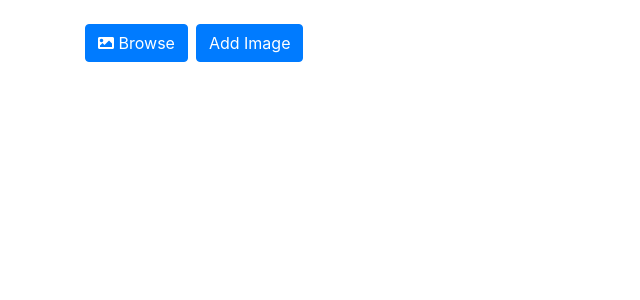
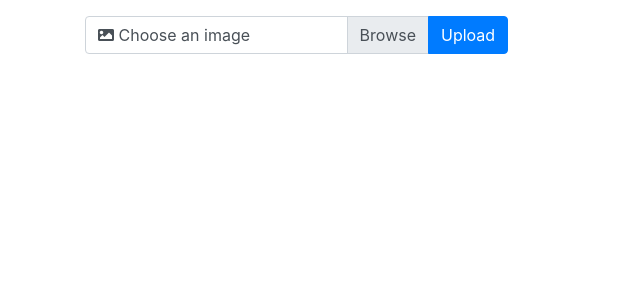
Before and after one commit to lukemcd9/carehome-finder, a Flask app: page /carehome/1/gallery in a window 1280 px wide. Shown: the part 56-356 px from the top of the page, without its empty margins (0-640 px from the left). Run offline with Flask 2, Linux system fonts and the light colour scheme; the visitor is signed in with stand-in values (Sample User, id 1); data comes from the database, SQL or seed files in the repository; some libraries are stand-ins or nearby versions.

Commit message:
chhanged uploading gallery images

```diff
--- a/templates/gallery.html
+++ b/templates/gallery.html
@@ -6,11 +6,17 @@
     <div class="col-md-12">
         <div class="row">
             <form method=POST enctype=multipart/form-data action="{{ url_for('upload_carehome_photo', id=id) }}">
-                <input id="carousel-file-upload" type="file" name=photo multiple style="display: none"/>
-                <input id="carousel-file-upload-submit" type="submit" style="display: none"/>
+                <div class="input-group mb-3">
+                    <div class="custom-file">
+                        <input type="file" name=photo multiple class="custom-file-input" id="carousel-file-upload">
+                        <input id="carousel-file-upload-submit" type="submit" style="display: none"/>
+                        <label class="custom-file-label" for="carousel-file-upload"><i class="fas fa-image"></i> Choose an image</label>
+                    </div>
+                    <div class="input-group-append">
+                        <label for="carousel-file-upload-submit" class="btn btn-primary mr-auto">Upload</label>
+                    </div>
+                </div>
             </form>
-            <label for="carousel-file-upload" class="btn btn-primary" style="margin-right: .5rem; margin-top: .5rem"><i class="fas fa-image"></i> Browse</label>
-            <label for="carousel-file-upload-submit" class="btn btn-primary mr-auto" style="margin-top: .5rem">Add Image</label>
         </div>
 
         {% if images | length > 0 %}
@@ -32,6 +38,9 @@
 <style>
     .main-img {
         padding-bottom: 5px;
+        position:relative;
+        display:inline-block;
+        text-align:center;
     }
     .main-img img,
     .imgs img {
@@ -58,9 +67,9 @@
     }
 
     .bottom-right {
-        position: absolute;
-        bottom: .5rem;
-        right: 1.2rem;
+        position:absolute;
+        bottom:15px;
+        right:10px;
     }
 
 </style>
```
